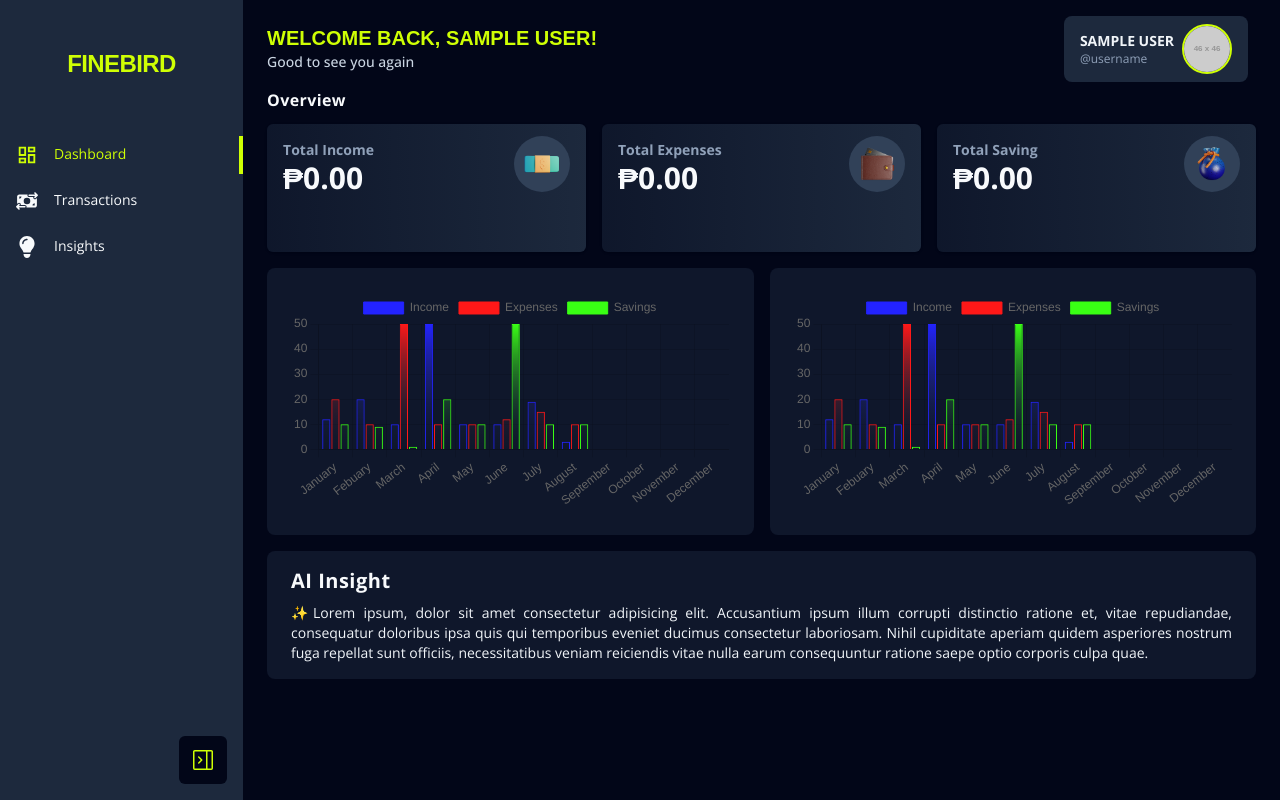
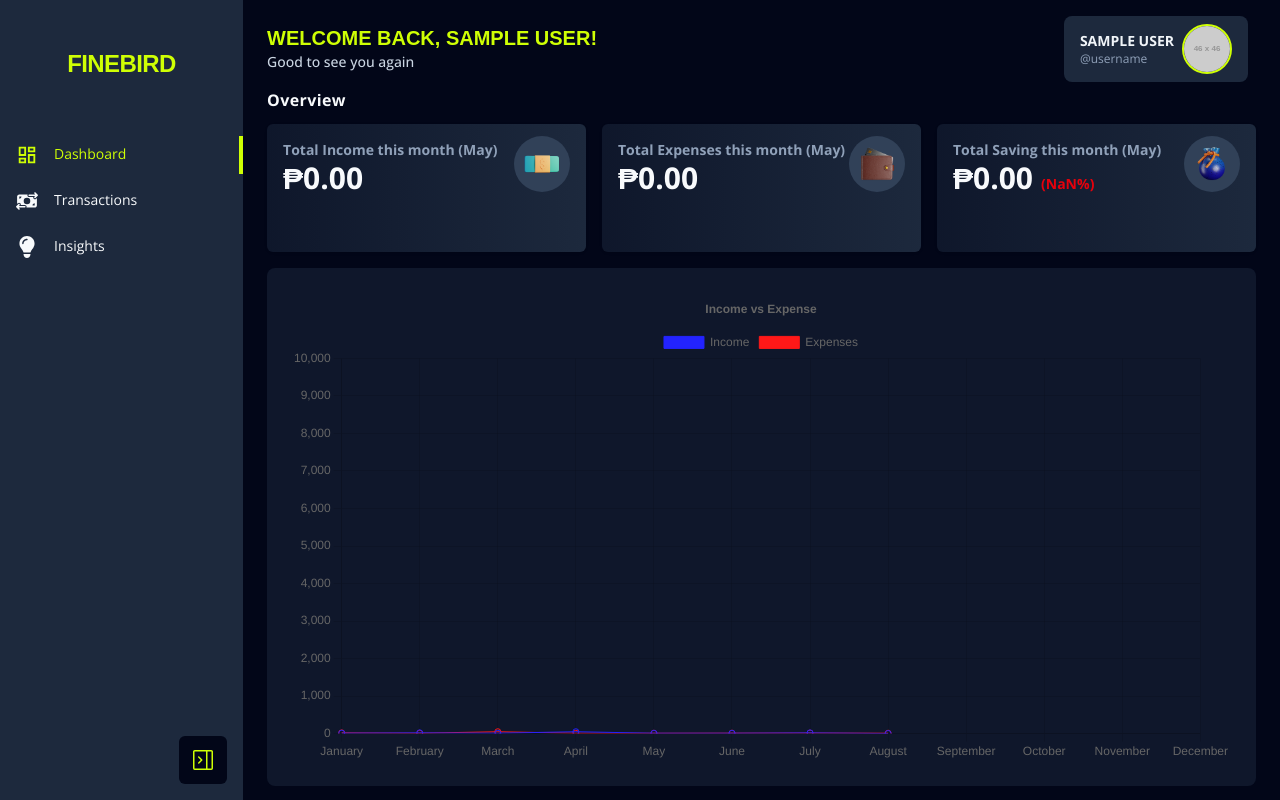
Before and after one commit to cirilobucatcat/ai-powered-finance-dashboard, a React (Vite) app: page /dashboard in a window 1280 px wide. Built offline with nearby package versions, Linux system fonts and the light colour scheme; no server answers; the database is empty; sample sign-in values are in the browser's storage; a web font is replaced by a local one.

Commit message:
monthly dashboard count and initial design for charts

```diff
--- a/src/components/DashboardCard.tsx
+++ b/src/components/DashboardCard.tsx
@@ -4,14 +4,28 @@ type DashboardCardProps = {
     title: string
     icon: React.ReactNode
     amount: string
+    percentageDetail?: {
+        value: number,
+        description: string
+    }
 }
 
-export default function DashboardCard({title, icon, amount} : DashboardCardProps) {
-    return(
+export default function DashboardCard({ title, icon, amount, percentageDetail }: DashboardCardProps) {
+    return (
         <div className="relative w-full h-32 bg-linear-to-r from-slate-900 to-slate-800 shadow rounded-md p-4">
             <p className="text-slate-400 font-bold text-sm">{title}</p>
             <div className="rounded-full bg-slate-700 p-2 absolute top-3 right-4">{icon}</div>
-            <p className="text-slate-50 font-bold text-2xl sm:text-3xl">{amount}</p>
+            <p className="text-slate-50 font-bold text-2xl sm:text-3xl">
+                {amount}
+                {percentageDetail && (<>
+                    <span
+                        className={`text-sm ml-2 cursor-pointer transition-colors ${percentageDetail.value >= 50 ? 'text-green-600 hover:text-green-500' : 'text-red-600 hover:text-red-500'}`}
+                        title={percentageDetail.description}
+                    >
+                        ({percentageDetail.value.toFixed(2)}%)
+                    </span>
+                </>)}
+            </p>
         </div>
     )
 }
--- /dev/null
+++ b/src/hooks/date.ts
@@ -0,0 +1,14 @@
+import { month } from '@/utils/constants';
+import { useState, useCallback } from 'react';
+
+export function useDate() {
+
+    const [currentMonth, setCurrentMonth] = useState<string>('January');
+
+    const getCurrentMonth = useCallback(() => {
+        const date = new Date();
+        setCurrentMonth(month[date.getMonth()])
+    }, []);
+
+    return { currentMonth, getCurrentMonth };
+}
--- a/src/pages/main/Dashboard.tsx
+++ b/src/pages/main/Dashboard.tsx
@@ -10,30 +10,20 @@ import { useEffect, useState } from 'react';
 import { listen } from '@/services/dashboard';
 import { DashboardCountData } from '@/types';
 import { formatToCurrency } from '@/utils/helpers';
+import { useDate } from '@/hooks/date';
+import { month } from '@/utils/constants';
 
 export default function Dashboard() {
   const { user } = useAuth();
+  const { currentMonth, getCurrentMonth } = useDate()
   const [dashboardCount, setDashboardCount] = useState<DashboardCountData>({
-    income: 0,
-    expense: 0,
-    saving: 0,
+    monthExpense: 0,
+    monthIncome: 0,
+    monthSaving: 0,
   });
 
   const barChartData: ChartData<'bar'> = {
-    labels: [
-      'January',
-      'Febuary',
-      'March',
-      'April',
-      'May',
-      'June',
-      'July',
-      'August',
-      'September',
-      'October',
-      'November',
-      'December',
-    ],
+    labels: month,
     datasets: [
       {
         label: 'Income',
@@ -102,7 +92,59 @@ export default function Dashboard() {
     ],
   };
 
+  const lineChartData: ChartData<'line'> = {
+    labels: month,
+    datasets: [
+      {
+        label: 'Income',
+        data: [12, 20, 10, 50, 10, 10, 19, 3],
+        borderWidth: 1,
+        backgroundColor: (context: any) => {
+          const chart = context.chart;
+          const { ctx, chartArea } = chart;
+          if (!chartArea) return null;
+
+          const gradient = ctx.createLinearGradient(
+            0,
+            chartArea.top,
+            0,
+            chartArea.bottom
+          );
+          gradient.addColorStop(0, 'rgba(35, 35, 255, 1)');
+
+          gradient.addColorStop(1, 'rgba(29,41,61, 0)');
+          return gradient;
+        },
+        borderColor: 'rgba(35, 35, 255, 1)',
+      },
+      {
+        label: 'Expenses',
+        data: [20, 10, 50, 10, 10, 12, 15, 10],
+        borderWidth: 1,
+        backgroundColor: (context: any) => {
+          const chart = context.chart;
+          const { ctx, chartArea } = chart;
+          if (!chartArea) return null;
+
+          const gradient = ctx.createLinearGradient(
+            0,
+            chartArea.top,
+            0,
+            chartArea.bottom
+          );
+          gradient.addColorStop(0, 'rgba(255, 24, 24, 1)');
+          gradient.addColorStop(1, 'rgba(29,41,61, 0)');
+          return gradient;
+        },
+        borderColor: 'rgba(255, 24, 24, 1)',
+      },
+    ],
+  };
+
   useEffect(() => {
+
+    getCurrentMonth();
+
     const unsubscribe = listen((data) => {
       setDashboardCount(data);
       return data;
@@ -127,30 +169,63 @@ export default function Dashboard() {
         </p>
         <div className='flex flex-col md:flex-row items-center justify-center gap-4'>
           <DashboardCard
-            title='Total Income'
+            title={`Total Income this month (${currentMonth})`}
             icon={<img src={money} width={40} />}
-            amount={formatToCurrency(dashboardCount.income)}
+            amount={formatToCurrency(dashboardCount.monthIncome)}
           />
           <DashboardCard
-            title='Total Expenses'
+            title={`Total Expenses this month (${currentMonth})`}
             icon={<img src={wallet} width={40} />}
-            amount={formatToCurrency(dashboardCount.expense)}
+            amount={formatToCurrency(dashboardCount.monthExpense)}
           />
           <DashboardCard
-            title='Total Saving'
+            title={`Total Saving this month (${currentMonth})`}
             icon={<img src={moneyBag} width={40} />}
-            amount={formatToCurrency(dashboardCount.saving)}
+            amount={formatToCurrency(dashboardCount.monthSaving)}
+            percentageDetail={{
+              value: ((dashboardCount.monthSaving / dashboardCount.monthIncome) * 100),
+              description: 'Saving rate'
+            }}
           />
         </div>
-      <div className=' my-4 grid grid-cols-1 md:grid-cols-2 gap-4'>
-          <div className='bg-slate-900 p-6 rounded-lg'>
+        <div className=' my-4 grid grid-cols-1 md:grid-cols-6 gap-4'>
+          <div className='bg-slate-900 p-6 rounded-lg col-span-full'>
+            <CChart
+              type='line'
+              data={lineChartData}
+              options={{
+                responsive: true,
+                plugins: {
+                  title: {
+                    display: true,
+                    text: 'Income vs Expense'
+                  },
+                },
+                scales: {
+                  y: {
+                    min: 0,
+                    max: 10_000,
+                  }
+                }
+              }}
+            />
+          </div>
+          <div className='bg-slate-900 p-6 rounded-lg col-span-3'>
             <CChart
               type='bar'
               data={barChartData}
-              options={{ responsive: true }}
+              options={{
+                responsive: true,
+                plugins: {
+                  title: {
+                    display: true,
+                    text: ''
+                  }
+                }
+              }}
             />
           </div>
-          <div className='bg-slate-900 p-6 rounded-lg '>
+          <div className='bg-slate-900 p-6 rounded-lg col-span-3'>
             <CChart
               type='bar'
               data={barChartData}
--- a/src/services/dashboard.ts
+++ b/src/services/dashboard.ts
@@ -1,24 +1,31 @@
 import { auth, db } from "@/firebase";
 import { DashboardCountData } from "@/types";
 import { collection, onSnapshot, query, Unsubscribe, where } from "firebase/firestore";
+
+const collectionName = 'transactions';
 
 export const listen = (callback: (data: DashboardCountData) => DashboardCountData): Unsubscribe => {
     const user = auth.currentUser
 
     if(!user) return () => {};
 
-    const q = query(collection(db, 'transactions'), where('userId', '==', user.uid))
-
+    const q = query(collection(db, collectionName), where('userId', '==', user.uid))
+    const currentMonth = new Date().getMonth() + 1;
     const unsubscribe = onSnapshot(q, (snapshot) => {
 
         const transactions = snapshot.docs.map(doc => {
-            return { type: doc.data().type, amount: doc.data().amount };
-        });
+            let month = doc.data().transactionAt ? doc.data().transactionAt.split('-') : [];
+            return {
+                type: doc.data().type,
+                amount: doc.data().amount,
+                month: parseInt(month[1])
+            };
+        }).filter((transaction) => transaction.month === currentMonth);
 
-        let income = transactions.filter((transaction) =>  transaction.type === 'income').reduce((acc, curr) => acc + parseInt(curr.amount), 0);
-        let expense = transactions.filter((transaction) =>  transaction.type === 'expense').reduce((acc, curr) => acc + parseInt(curr.amount), 0);
+        let monthIncome = transactions.filter((transaction) =>  transaction.type === 'income').reduce((acc, curr) => acc + parseInt(curr.amount), 0);
+        let monthExpense = transactions.filter((transaction) =>  transaction.type === 'expense').reduce((acc, curr) => acc + parseInt(curr.amount), 0);
 
-        callback({ income, expense, saving: income - expense});
+        callback({ monthIncome, monthExpense, monthSaving: monthIncome - monthExpense});
 
     });
 
--- a/src/types/index.d.ts
+++ b/src/types/index.d.ts
@@ -71,7 +71,7 @@ export type DataTableProp<TData> = TableHTMLAttributes<HTMLTableElement> & {
 };
 
 export type DashboardCountData = {
-  income: number;
-  expense: number;
-  saving: number;
+  monthIncome: number;
+  monthExpense: number;
+  monthSaving: number;
 };
--- a/src/utils/constants.ts
+++ b/src/utils/constants.ts
@@ -32,3 +32,5 @@ export const modals: Record<string, ModalProps[]> = {
     },
   ],
 };
+
+export const month = ["January", "February", "March", "April", "May", "June", "July", "August", "September", "October", "November", "December"];
```
